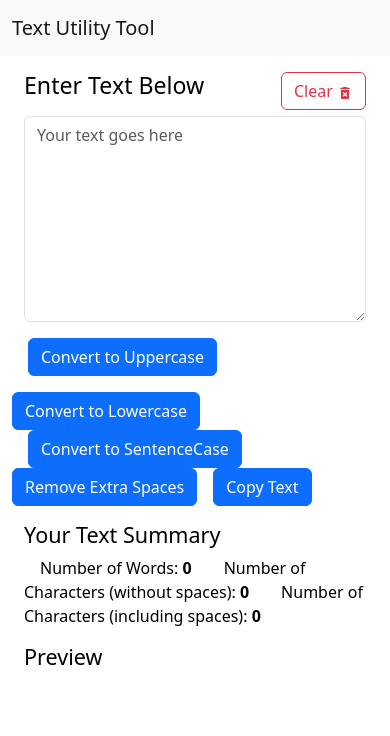
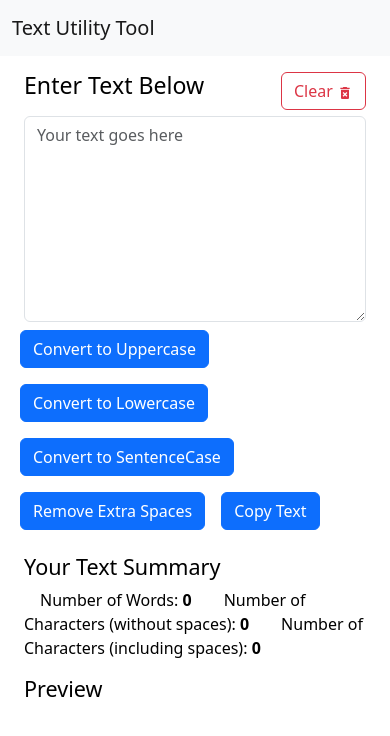
Before and after one commit to itsmeshashank13/text-utils, a React (Create React App) app: page / in a window 390 px wide. Shown: the top 736 px of the page. Built offline with nearby package versions, Linux system fonts and the light colour scheme.

Commit message:
optimised the mobile view

```diff
--- a/src/components/Alert.jsx
+++ b/src/components/Alert.jsx
@@ -7,7 +7,7 @@ function Alert(props) {
   };
 
   return (
-    props.alert && <div class={`alert alert-success alert-dismissible fade show`} role="alert">
+    props.alert && <div className={`alert alert-success alert-dismissible fade show`} role="alert">
     {capitalize(props.alert.message)}
     </div>
   );
--- a/src/components/Textform.jsx
+++ b/src/components/Textform.jsx
@@ -47,7 +47,7 @@ export default function Textform(props) {
 
   return (
     <>
-      <div className="container" style={{color: props.mode==='dark'?'white':'black'}}>
+      <div className="container" style={{color: props.mode === 'dark'?'white':'black'}}>
         <div className="row">
           <div className="col">
             <label htmlFor="myBox" className="form-label">
@@ -56,9 +56,7 @@ export default function Textform(props) {
           </div>
           <div className="col-auto">
             <button className="btn btn-outline-danger" onClick={handleClearTextbox}>
-              <span className="ms-auto">
                 Clear <MdDeleteForever />
-              </span>
             </button>
           </div>
         </div>
@@ -75,19 +73,19 @@ export default function Textform(props) {
           rows="8"
         />
       </div>
-      <button className="btn btn-primary mx-3 my-3" onClick={handleUppercaseClick}>
+      <button className="btn btn-primary mx-2 my-2" onClick={handleUppercaseClick}>
         Convert to Uppercase
       </button>
-      <button className="btn btn-primary" onClick={handleLowercaseClick}>
+      <button className="btn btn-primary mx-2 my-2" onClick={handleLowercaseClick}>
         Convert to Lowercase
       </button>
-      <button className="btn btn-primary mx-3" onClick={handleCapitalizeClick}>
+      <button className="btn btn-primary mx-2 my-2" onClick={handleCapitalizeClick}>
         Convert to SentenceCase
       </button>
-      <button className="btn btn-primary" onClick={handleExtraSpaces}>
+      <button className="btn btn-primary mx-2 my-2" onClick={handleExtraSpaces}>
         Remove Extra Spaces
       </button>
-      <button className="btn btn-primary mx-3" onClick={handleCopy}>
+      <button className="btn btn-primary mx-2 my-2" onClick={handleCopy}>
         Copy Text
       </button>
       <div className="container my-3" style={{color: props.mode==='dark'?'white':'black'}}>
```
